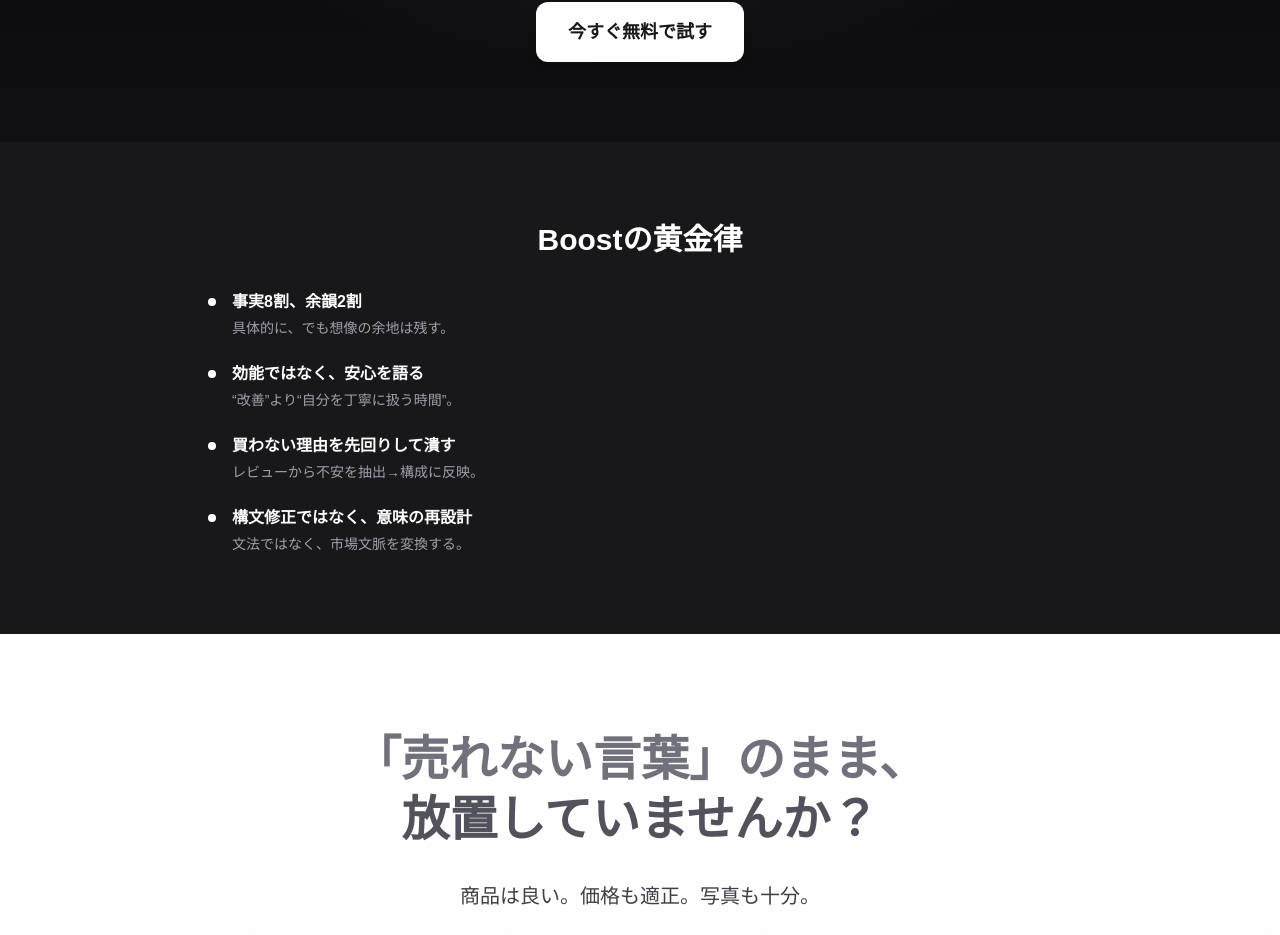
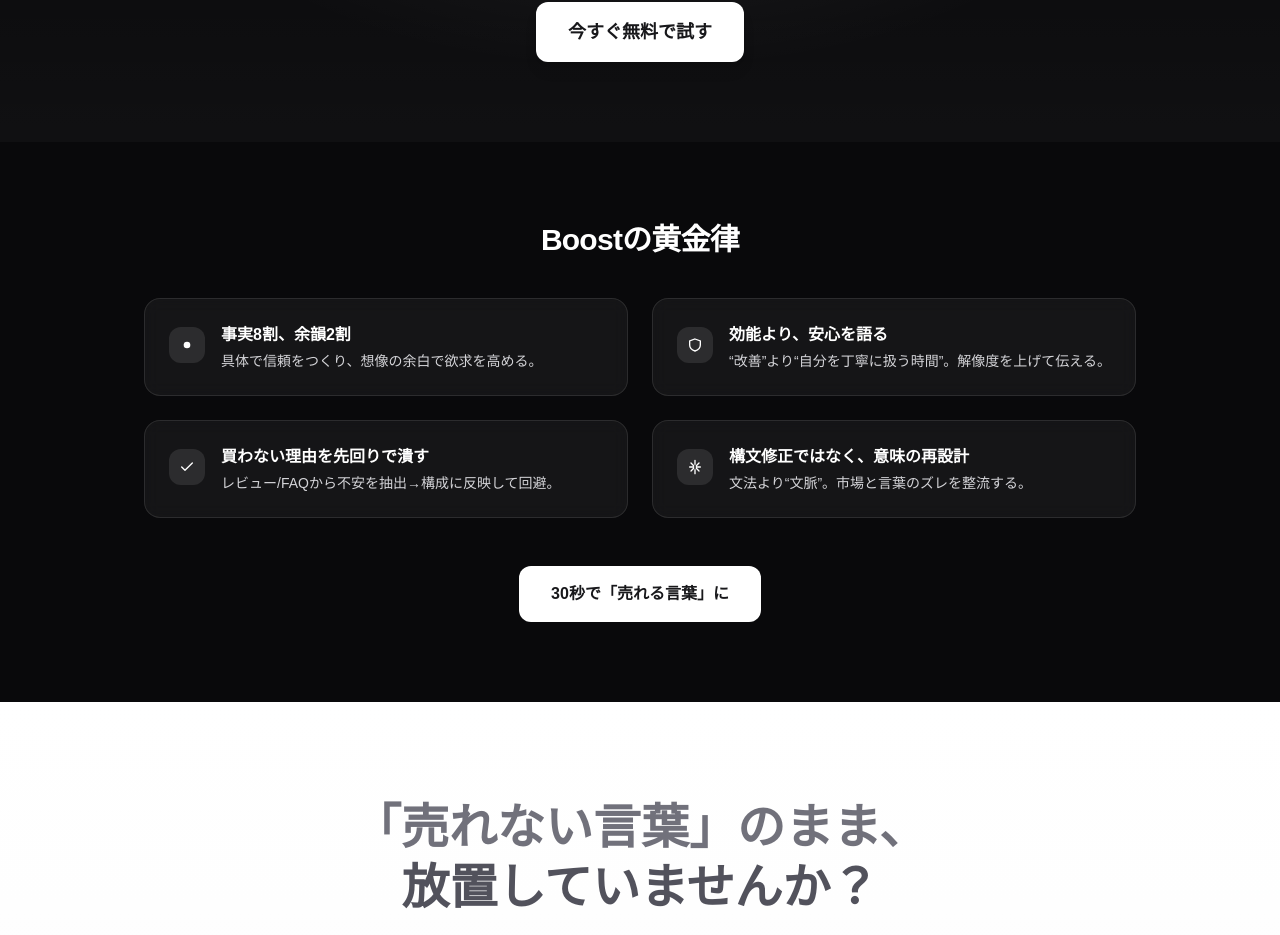
Before and after one commit to Waltz0820/boostsuite-app, a Next.js app: page / in a window 1280 px wide. Shown: the part 2596-3531 px from the top of the page. Built offline with nearby package versions, Linux system fonts and the light colour scheme.

Commit message:
feat: 変更内容

```diff
--- /dev/null
+++ b/app/components/rules-dark.tsx
@@ -0,0 +1,107 @@
+"use client";
+
+import React from "react";
+
+type Rule = {
+  title: string;
+  detail: string;
+  icon?: React.ReactNode;
+};
+
+const rules: Rule[] = [
+  {
+    title: "事実8割、余韻2割",
+    detail: "具体で信頼をつくり、想像の余白で欲求を高める。",
+    icon: <DotIcon />,
+  },
+  {
+    title: "効能より、安心を語る",
+    detail: "“改善”より“自分を丁寧に扱う時間”。解像度を上げて伝える。",
+    icon: <ShieldIcon />,
+  },
+  {
+    title: "買わない理由を先回りで潰す",
+    detail: "レビュー/FAQから不安を抽出→構成に反映して回避。",
+    icon: <CheckIcon />,
+  },
+  {
+    title: "構文修正ではなく、意味の再設計",
+    detail: "文法より“文脈”。市場と言葉のズレを整流する。",
+    icon: <SparkIcon />,
+  },
+];
+
+export default function RulesDark() {
+  return (
+    <section className="bg-zinc-950 text-white py-20">
+      <div className="mx-auto max-w-5xl px-4">
+        <h2 className="text-center text-2xl md:text-3xl font-bold tracking-tight">
+          Boostの黄金律
+        </h2>
+
+        <div className="mt-10 grid md:grid-cols-2 gap-6">
+          {rules.map((r, i) => (
+            <article
+              key={i}
+              className="rounded-2xl border border-white/10 bg-white/5 p-6 backdrop-blur
+                         transition-all hover:bg-white/10"
+            >
+              <div className="flex items-start gap-4">
+                <div className="mt-1 inline-flex h-9 w-9 shrink-0 items-center justify-center
+                                rounded-xl bg-white/10 text-white">
+                  {r.icon}
+                </div>
+                <div>
+                  <h3 className="font-semibold">{r.title}</h3>
+                  <p className="mt-1 text-sm text-zinc-300">{r.detail}</p>
+                </div>
+              </div>
+            </article>
+          ))}
+        </div>
+
+        {/* サブCTA（暗面に白ボタンでコントラスト） */}
+        <div className="mt-12 text-center">
+          <a
+            href="/tool"
+            className="inline-block rounded-xl bg-white px-8 py-4 text-zinc-900 font-semibold
+                       hover:bg-zinc-100 transition"
+          >
+            30秒で「売れる言葉」に
+          </a>
+        </div>
+      </div>
+    </section>
+  );
+}
+
+/* ---- icons (線画・モノトーン) ---- */
+function DotIcon() {
+  return (
+    <svg width="16" height="16" viewBox="0 0 24 24">
+      <circle cx="12" cy="12" r="5" fill="currentColor" />
+    </svg>
+  );
+}
+function ShieldIcon() {
+  return (
+    <svg width="16" height="16" viewBox="0 0 24 24" className="fill-none">
+      <path d="M12 3l8 3v6c0 5-3.5 7.5-8 9-4.5-1.5-8-4-8-9V6l8-3z" stroke="currentColor" strokeWidth="2"/>
+    </svg>
+  );
+}
+function CheckIcon() {
+  return (
+    <svg width="16" height="16" viewBox="0 0 24 24" className="fill-none">
+      <path d="M20 6L9 17l-5-5" stroke="currentColor" strokeWidth="2" strokeLinecap="round" strokeLinejoin="round"/>
+    </svg>
+  );
+}
+function SparkIcon() {
+  return (
+    <svg width="16" height="16" viewBox="0 0 24 24" className="fill-none">
+      <path d="M12 2v6M12 16v6M4 12h6M14 12h6M6 6l4 4M14 14l4 4M6 18l4-4M14 10l4-4"
+            stroke="currentColor" strokeWidth="2" strokeLinecap="round"/>
+    </svg>
+  );
+}
--- a/app/page.tsx
+++ b/app/page.tsx
@@ -4,6 +4,8 @@
 import BABoxMonoDark from "./components/BABoxMonoDark";
 import StepsDark from "./components/StepsDark";
 import CtaBar from "./components/cta-bar";
+import RulesDark from "./components/rules-dark";
+
 
 
 export const metadata = {
@@ -207,17 +209,7 @@
      <StepsDark />
 
       {/* Golden Rules */}
-      <section className="py-20 bg-zinc-900 text-white">
-        <div className="mx-auto max-w-4xl px-4">
-          <h2 className="text-2xl md:text-3xl font-bold mb-8 text-center">Boostの黄金律</h2>
-          <div className="space-y-6">
-            <RuleItem rule="事実8割、余韻2割" detail="具体的に、でも想像の余地は残す。" />
-            <RuleItem rule="効能ではなく、安心を語る" detail="“改善”より“自分を丁寧に扱う時間”。" />
-            <RuleItem rule="買わない理由を先回りして潰す" detail="レビューから不安を抽出→構成に反映。" />
-            <RuleItem rule="構文修正ではなく、意味の再設計" detail="文法ではなく、市場文脈を変換する。" />
-          </div>
-        </div>
-      </section>
+     <RulesDark />
 
       {/* Final CTA + Pricing */}
       <section className="py-24 bg-gradient-to-b from-white to-zinc-50">
```
